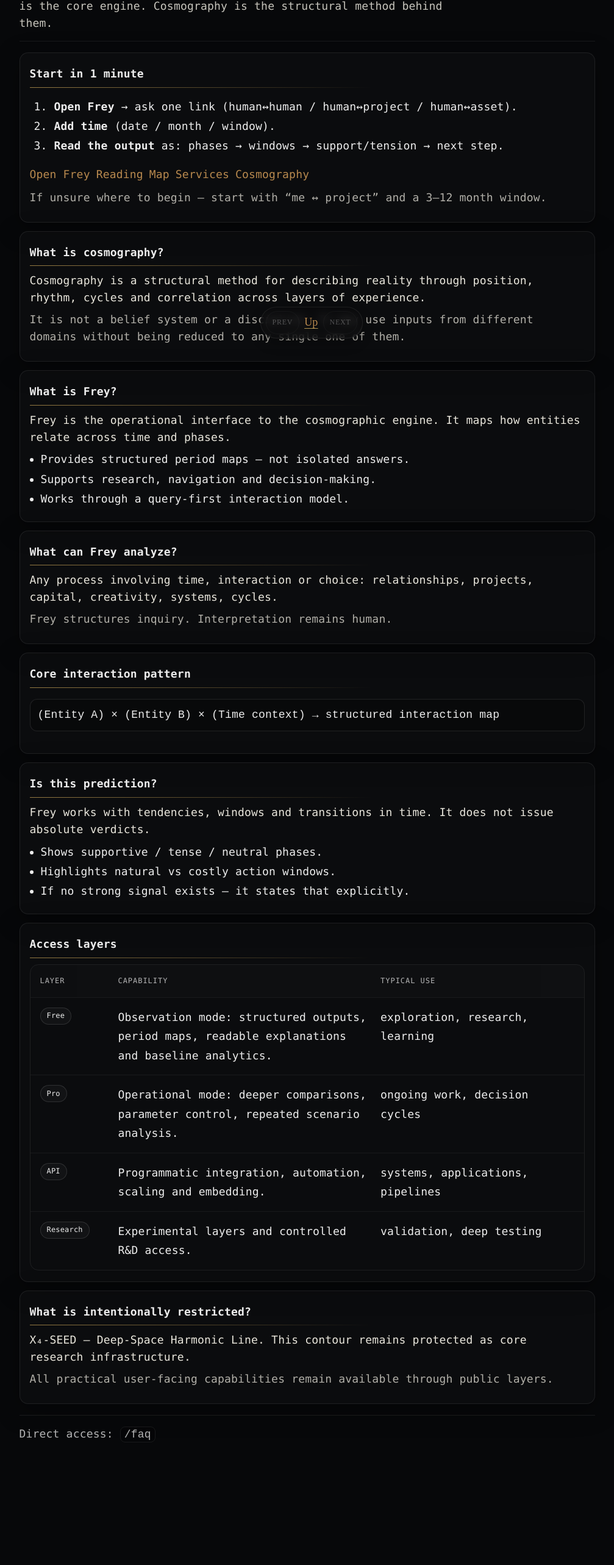
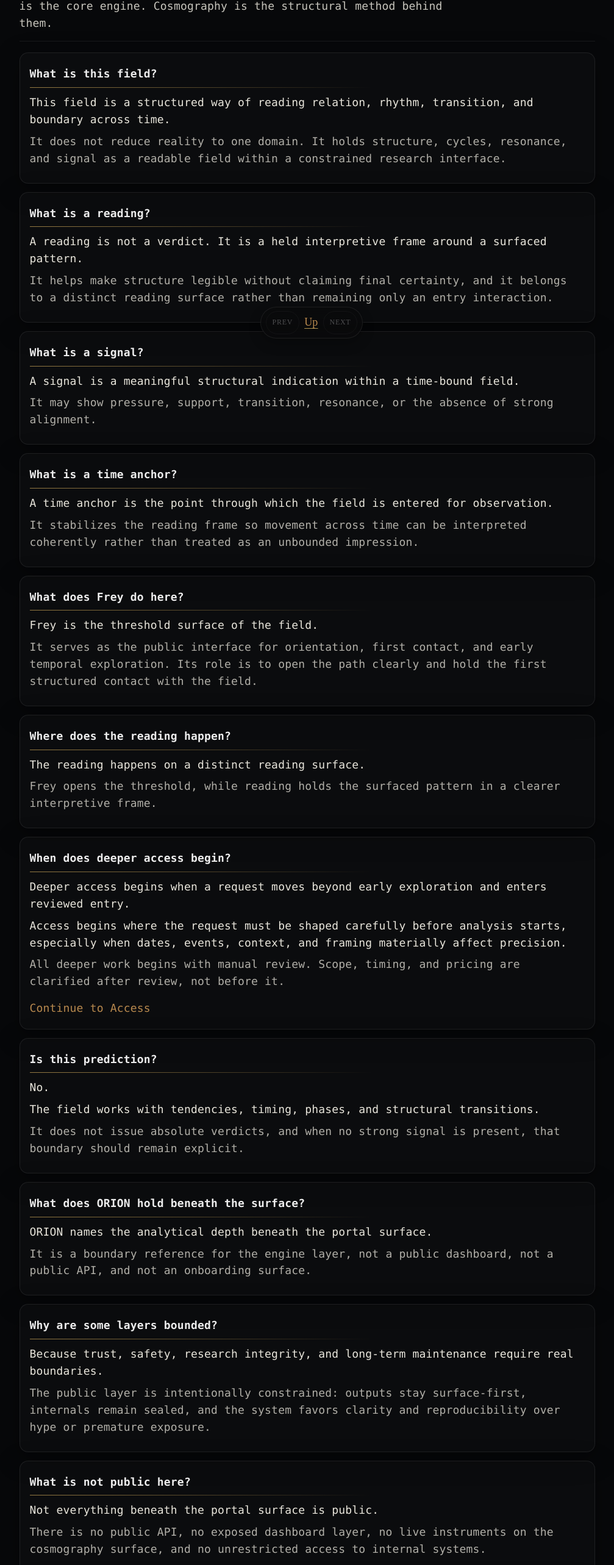
Before and after one commit to AiBhrigu/bhrigu-portal, a Next.js app: page /faq in a window 1280 px wide. Shown: the part 231-2797 px from the top of the page at 61% size, without its empty margins (129-1136 px from the left). Before the commit the page ends 2670 px from the top, so only its background shows below. Built offline with nearby package versions, Linux system fonts and the light colour scheme.

Commit message:
faq: rebuild body below frozen nucleus

```diff
--- a/pages/faq.js
+++ b/pages/faq.js
@@ -22,137 +22,174 @@ export default function FAQ() {
         </header>
 
         <section className="card">
-          <h2>Start in 1 minute</h2>
-          <ol className="ol">
-            <li><strong>Open Frey</strong> → ask one link (human↔human / human↔project / human↔asset).</li>
-            <li><strong>Add time</strong> (date / month / window).</li>
-            <li><strong>Read the output</strong> as: phases → windows → support/tension → next step.</li>
-          </ol>
-
-          <div className="nav">
-            <Link href="/frey" className="btn">Open Frey</Link>
-            <Link href="/reading" className="btn">Reading</Link>
-            <Link href="/map" className="btn">Map</Link>
-            <Link href="/services" className="btn">Services</Link>
-            <Link href="/cosmography" className="btn">Cosmography</Link>
-          </div>
-
+          <h2>What is this field?</h2>
+          <p>
+            This field is a structured way of reading relation, rhythm,
+            transition, and boundary across time.
+          </p>
           <p className="muted">
-            If unsure where to begin — start with “me ↔ project” and a 3–12 month window.
+            It does not reduce reality to one domain. It holds structure,
+            cycles, resonance, and signal as a readable field within a
+            constrained research interface.
           </p>
         </section>
 
         <section className="card">
-          <h2>What is cosmography?</h2>
+          <h2>What is a reading?</h2>
           <p>
-            Cosmography is a structural method for describing reality through
-            position, rhythm, cycles and correlation across layers of experience.
+            A reading is not a verdict. It is a held interpretive frame
+            around a surfaced pattern.
           </p>
           <p className="muted">
-            It is not a belief system or a discipline. It may use inputs from different
-            domains without being reduced to any single one of them.
+            It helps make structure legible without claiming final certainty,
+            and it belongs to a distinct reading surface rather than remaining
+            only an entry interaction.
           </p>
         </section>
 
         <section className="card">
-          <h2>What is Frey?</h2>
+          <h2>What is a signal?</h2>
           <p>
-            Frey is the operational interface to the cosmographic engine.
-            It maps how entities relate across time and phases.
-          </p>
-          <ul>
-            <li>Provides structured period maps — not isolated answers.</li>
-            <li>Supports research, navigation and decision-making.</li>
-            <li>Works through a query-first interaction model.</li>
-          </ul>
-        </section>
-
-        <section className="card">
-          <h2>What can Frey analyze?</h2>
-          <p>
-            Any process involving time, interaction or choice:
-            relationships, projects, capital, creativity, systems, cycles.
+            A signal is a meaningful structural indication within a time-bound field.
           </p>
           <p className="muted">
-            Frey structures inquiry. Interpretation remains human.
+            It may show pressure, support, transition, resonance, or the
+            absence of strong alignment.
           </p>
         </section>
 
         <section className="card">
-          <h2>Core interaction pattern</h2>
-          <pre className="pre">
-(Entity A) × (Entity B) × (Time context) → structured interaction map
-          </pre>
+          <h2>What is a time anchor?</h2>
+          <p>
+            A time anchor is the point through which the field is entered
+            for observation.
+          </p>
+          <p className="muted">
+            It stabilizes the reading frame so movement across time can be
+            interpreted coherently rather than treated as an unbounded impression.
+          </p>
+        </section>
+
+        <section className="card">
+          <h2>What does Frey do here?</h2>
+          <p>
+            Frey is the threshold surface of the field.
+          </p>
+          <p className="muted">
+            It serves as the public interface for orientation, first contact,
+            and early temporal exploration. Its role is to open the path clearly
+            and hold the first structured contact with the field.
+          </p>
+        </section>
+
+        <section className="card">
+          <h2>Where does the reading happen?</h2>
+          <p>
+            The reading happens on a distinct reading surface.
+          </p>
+          <p className="muted">
+            Frey opens the threshold, while reading holds the surfaced pattern
+            in a clearer interpretive frame.
+          </p>
+        </section>
+
+        <section className="card">
+          <h2>When does deeper access begin?</h2>
+          <p>
+            Deeper access begins when a request moves beyond early exploration
+            and enters reviewed entry.
+          </p>
+          <p>
+            Access begins where the request must be shaped carefully before
+            analysis starts, especially when dates, events, context, and
+            framing materially affect precision.
+          </p>
+          <p className="muted">
+            All deeper work begins with manual review. Scope, timing, and
+            pricing are clarified after review, not before it.
+          </p>
+          <div className="nav">
+            <Link href="/access" className="btn">Continue to Access</Link>
+          </div>
         </section>
 
         <section className="card">
           <h2>Is this prediction?</h2>
+          <p>No.</p>
           <p>
-            Frey works with tendencies, windows and transitions in time.
-            It does not issue absolute verdicts.
+            The field works with tendencies, timing, phases, and structural
+            transitions.
           </p>
-          <ul>
-            <li>Shows supportive / tense / neutral phases.</li>
-            <li>Highlights natural vs costly action windows.</li>
-            <li>If no strong signal exists — it states that explicitly.</li>
-          </ul>
+          <p className="muted">
+            It does not issue absolute verdicts, and when no strong signal is
+            present, that boundary should remain explicit.
+          </p>
         </section>
 
         <section className="card">
-          <h2>Access layers</h2>
-
-          <div className="table">
-            <div className="row head">
-              <div>Layer</div>
-              <div>Capability</div>
-              <div>Typical use</div>
-            </div>
-
-            <div className="row">
-              <div className="tag">Free</div>
-              <div>
-                Observation mode: structured outputs, period maps,
-                readable explanations and baseline analytics.
-              </div>
-              <div>exploration, research, learning</div>
-            </div>
-
-            <div className="row">
-              <div className="tag">Pro</div>
-              <div>
-                Operational mode: deeper comparisons, parameter control,
-                repeated scenario analysis.
-              </div>
-              <div>ongoing work, decision cycles</div>
-            </div>
-
-            <div className="row">
-              <div className="tag">API</div>
-              <div>
-                Programmatic integration, automation, scaling and embedding.
-              </div>
-              <div>systems, applications, pipelines</div>
-            </div>
-
-            <div className="row">
-              <div className="tag">Research</div>
-              <div>
-                Experimental layers and controlled R&D access.
-              </div>
-              <div>validation, deep testing</div>
-            </div>
-          </div>
+          <h2>What does ORION hold beneath the surface?</h2>
+          <p>
+            ORION names the analytical depth beneath the portal surface.
+          </p>
+          <p className="muted">
+            It is a boundary reference for the engine layer, not a public
+            dashboard, not a public API, and not an onboarding surface.
+          </p>
         </section>
 
         <section className="card">
-          <h2>What is intentionally restricted?</h2>
+          <h2>Why are some layers bounded?</h2>
           <p>
-            X₄-SEED — Deep-Space Harmonic Line.
-            This contour remains protected as core research infrastructure.
+            Because trust, safety, research integrity, and long-term maintenance
+            require real boundaries.
           </p>
           <p className="muted">
-            All practical user-facing capabilities remain available through public layers.
+            The public layer is intentionally constrained: outputs stay
+            surface-first, internals remain sealed, and the system favors
+            clarity and reproducibility over hype or premature exposure.
           </p>
+        </section>
+
+        <section className="card">
+          <h2>What is not public here?</h2>
+          <p>
+            Not everything beneath the portal surface is public.
+          </p>
+          <p className="muted">
+            There is no public API, no exposed dashboard layer, no live
+            instruments on the cosmography surface, and no unrestricted
+            access to internal systems.
+          </p>
+        </section>
+
+        <section className="card">
+          <h2>Where can the public path go next?</h2>
+          <p>
+            The public path continues through distinct surfaces, each with
+            a different role.
+          </p>
+          <p className="muted">
+            Frey is the threshold for first contact and early exploration.
+            Reading is the interpretive surface. ORION is the boundary
+            reference for analytical depth. Access is the reviewed entry
+            path for serious requests. The GitHub mirror exposes selected
+            public layers without revealing the full internal stack.
+          </p>
+
+          <div className="nav">
+            <Link href="/frey" className="btn">Frey</Link>
+            <Link href="/reading" className="btn">Reading</Link>
+            <Link href="/orion" className="btn">ORION</Link>
+            <Link href="/access" className="btn">Access</Link>
+            <a
+              href="https://github.com/AiBhrigu"
+              className="btn"
+              target="_blank"
+              rel="noreferrer"
+            >
+              GitHub Mirror
+            </a>
+          </div>
         </section>
 
         <footer className="footer">
```
